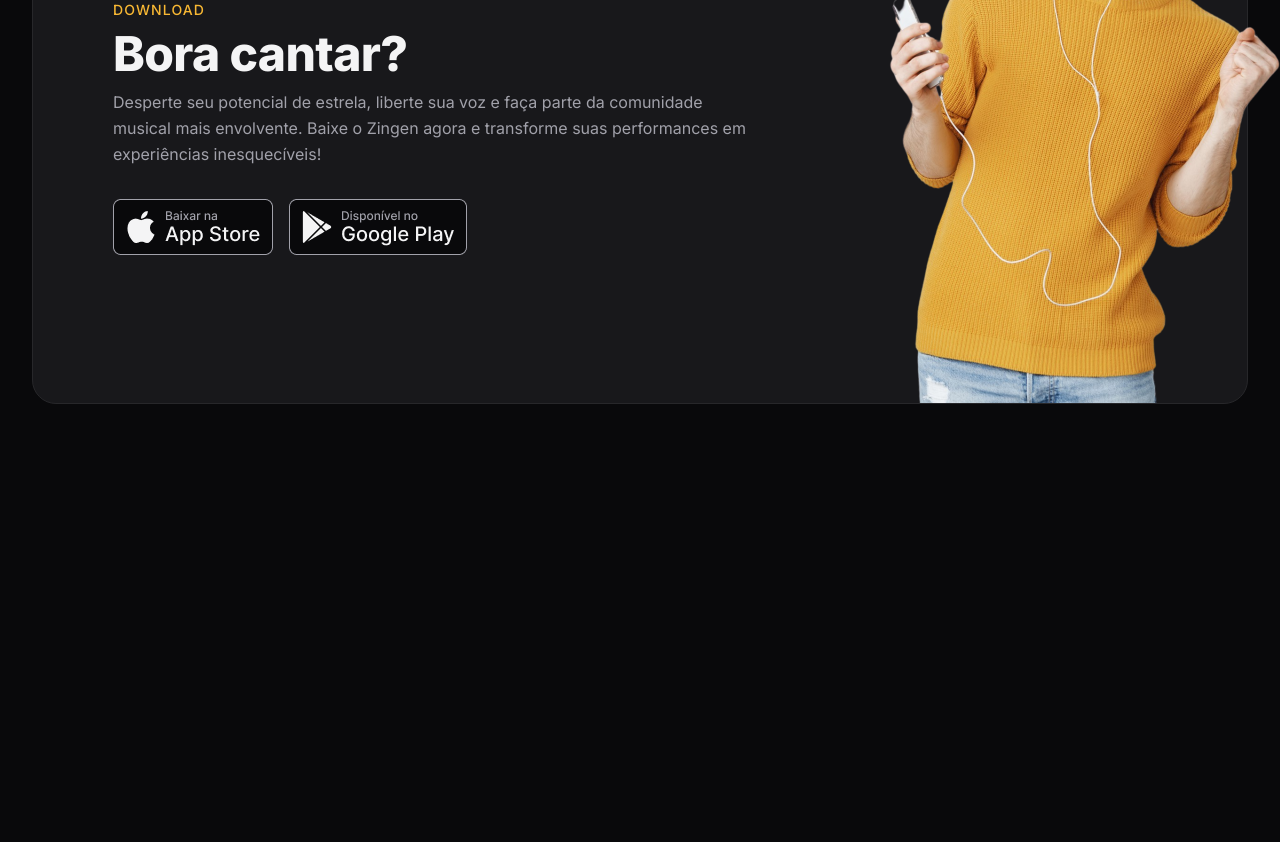
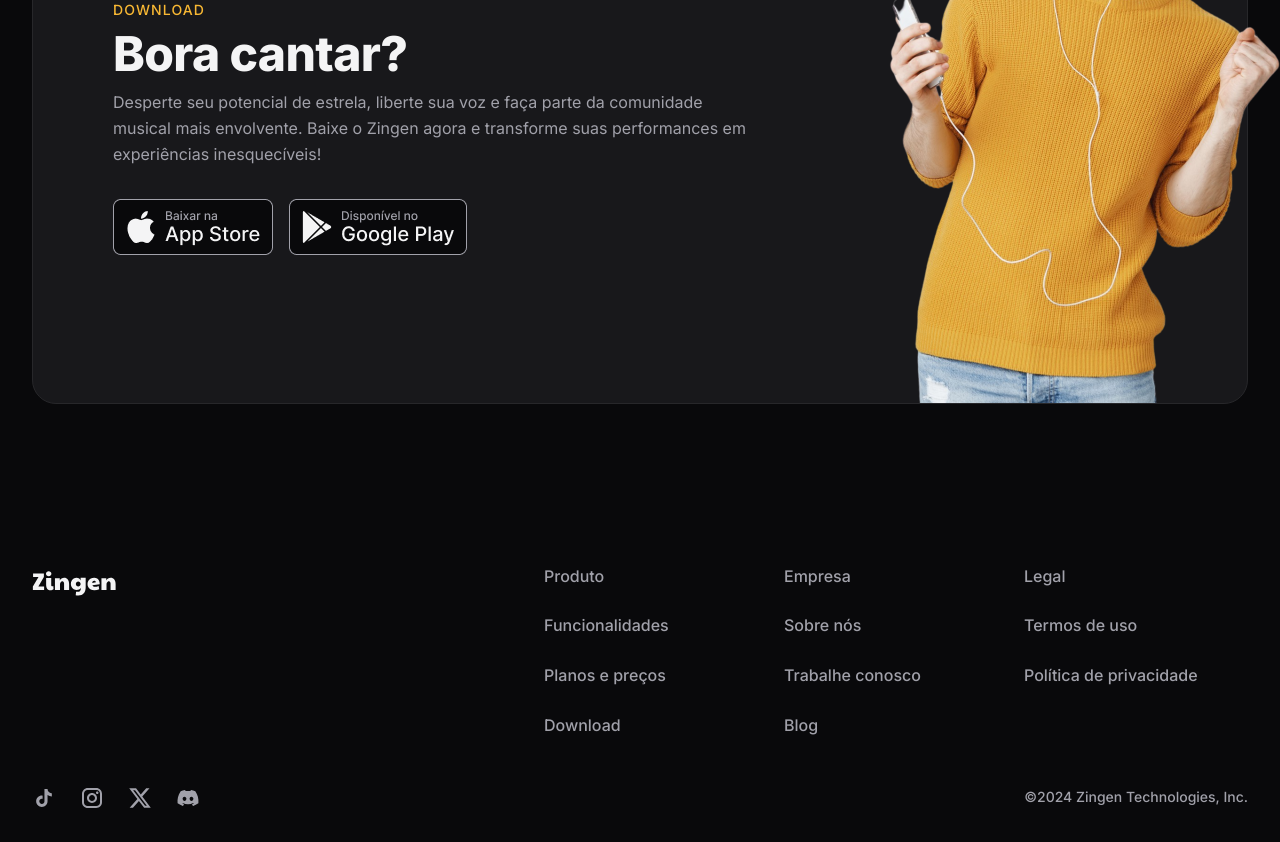
Before and after one commit to GustavoMoreschi/zingen-project, a plain HTML site: page index.html in a window 1280 px wide. Shown: the part 3680-4522 px from the top of the page. Before the commit the page ends 4164 px from the top, so only its background shows below. Drawn offline with Linux system fonts and the light colour scheme.

Commit message:
adding footer section

```diff
--- /dev/null
+++ b/assets/styles/footer.css
@@ -0,0 +1,60 @@
+footer{
+    color: var(--text-color-secondary);
+    font-weight: var(--fw-md);
+
+    & .container {
+        padding-inline: 3rem;
+    }
+
+    & .container,
+    & .top {
+        gap: 3rem;
+    }
+
+    & nav .even-columns{
+        gap: 4rem;
+    }
+
+    & .top ul{
+        align-content: start;
+    }
+
+    & .tittle {
+        font-size: .75rem;
+        letter-spacing: 0.08em;
+        text-transform: uppercase;
+        color: var(--brand-color-primary);
+    }
+
+    & .bottom{
+        flex-wrap: wrap;
+
+        & > div{
+            margin-right: auto;
+        }
+
+        & span{
+            font-size: .875rem;
+        }
+    }
+
+    @media (width >= 80em) {
+        .container{
+            padding-inline: 0;
+            padding-bottom: 2rem;
+        }
+
+        & .top{
+            grid-template-columns: auto 1fr;
+
+            & nav{
+                margin-left: auto;
+
+                & ul {
+                    width: 14rem;
+                }
+            }
+        }
+
+    }
+}
--- a/assets/styles/global.css
+++ b/assets/styles/global.css
@@ -46,6 +46,8 @@ html {
   font-size: var(--fs-base);
   line-height: 1.6;
   color: var(--text-color-primary);
+
+  scroll-behavior: smooth;
 }
 
 body {
--- a/assets/styles/index.css
+++ b/assets/styles/index.css
@@ -10,3 +10,4 @@
 @import url(features.css) (width >= 80rem);
 @import url(pricing.css);
 @import url(download.css);
+@import url(footer.css);
--- a/index.html
+++ b/index.html
@@ -174,6 +174,59 @@
                 </div>
             </div>
         </section>
+        <footer>
+            <div class="container py-xl grid">
+                <section class="grid top">
+                    <img src="assets/icons/logo.svg" alt="Logo da zingen">
+                    <nav class="even-columns">
+                        <ul role="list" class="grid gap-1.5">
+                            <li class="title">Produto</li>
+                            <li>
+                                <a href="#features">Funcionalidades</a>
+                            </li>
+                            <li>
+                                <a href="#pricing">Planos e preços</a>
+                            </li>
+                            <li>
+                                <a href="#download">Download</a>
+                            </li>
+                        </ul>
 
+                        <ul role="list" class="grid gap-1.5">
+                            <li class="title">Empresa</li>
+                            <li>
+                                <a href="#about">Sobre nós</a>
+                            </li>
+                            <li>
+                                <a href="#">Trabalhe conosco</a>
+                            </li>
+                            <li>
+                                <a href="#">Blog </a>
+                            </li>
+                        </ul>
+
+                        <ul role="list" class="grid gap-1.5">
+                            <li class="title">Legal</li>
+                            <li>
+                                <a href="#">Termos de uso</a>
+                            </li>
+                            <li>
+                                <a href="#">Política de privacidade</a>
+                            </li>
+                        </ul>
+
+                    </nav>
+                </section>
+                <section class="bottom flex gap-1.5">
+                    <div class="flex gap-1.5">
+                        <a href="#" class="social" aria-label="tiktok"></a>
+                        <a href="#" class="social" aria-label="instagram"></a>
+                        <a href="#" class="social" aria-label="twitter"></a>
+                        <a href="#" class="social" aria-label="discord"></a>
+                    </div>
+                    <span class="copy">©2024 Zingen Technologies, Inc.</span>
+                </section>
+            </div>
+        </footer>
     </body>
 </html>
```
